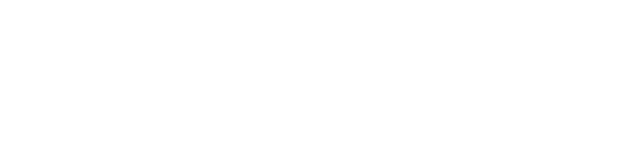
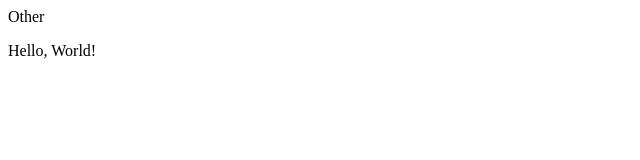
Before and after one commit to cmacfadyen/CVUClassDemo, a plain HTML site: page index.html in a window 1280 px wide. Shown: the whole page, without its empty margins (0-640 px from the left). Drawn offline with Linux system fonts and the light colour scheme.

Commit message:
Update index.html
Added two paragraphs.

```diff
--- a/index.html
+++ b/index.html
@@ -2,4 +2,13 @@
 <head>
 <link rel="stylesheet" type = "text/css" href= />
 </head>
+  <body>
+<p>
+Other
+</p>
+<p id='open'>
+
+Hello, World!
+</p>
+</body>
 </html>
```
